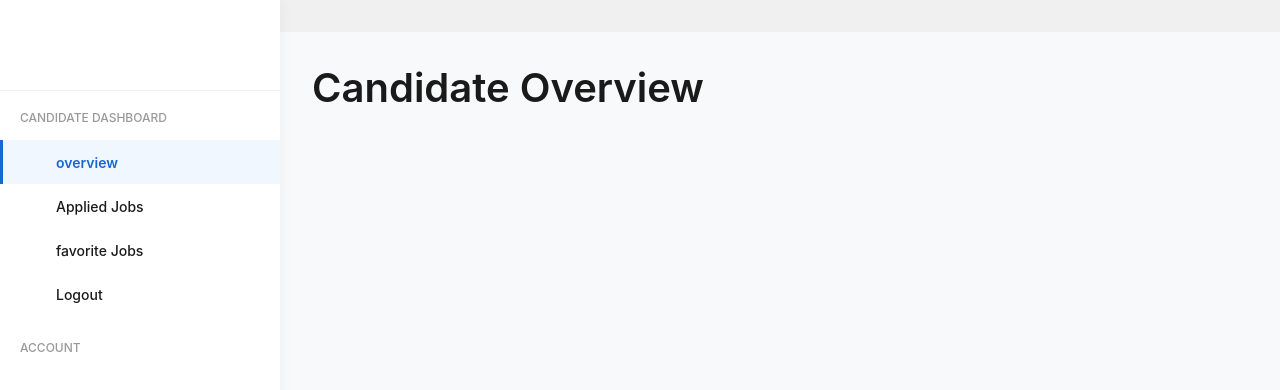
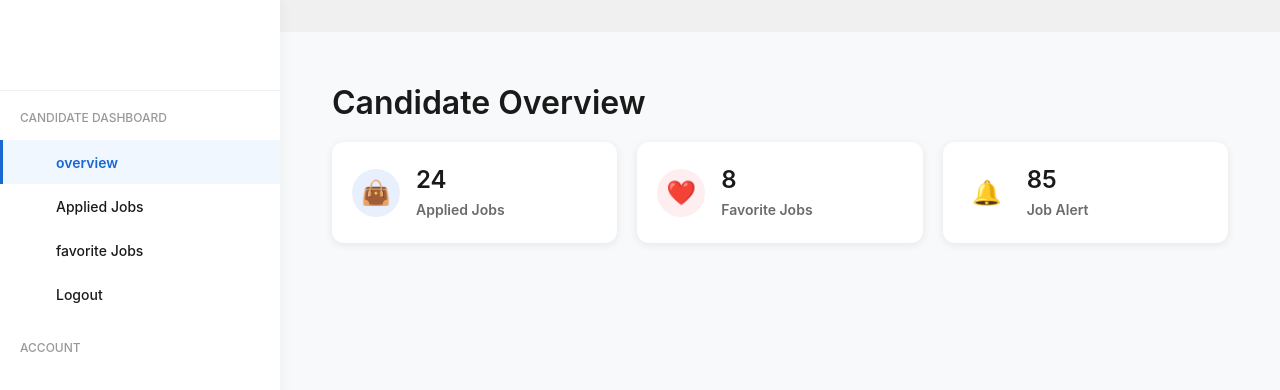
Before and after one commit to Mohamedmaged01/job-board, a Vue app in the folder front-end/job-board/: page /candidate in a window 1280 px wide. Shown: the top 390 px of the page. Built offline with nearby package versions, Linux system fonts and the light colour scheme; a small style sheet from the web is missing.

Commit message:
add get-current-user to auth store + handle api

```diff
--- /dev/null
+++ b/front-end/job-board/src/components/candidate/StatsCard.vue
@@ -0,0 +1,136 @@
+<template>
+  <div class="stats-card" :class="`stats-card--${type}`">
+    <div class="stats-card__icon">
+      <slot name="icon">
+        <!-- Default icon if none provided -->
+        <div class="default-icon">
+          {{ iconMap[type] }}
+        </div>
+      </slot>
+    </div>
+
+    <div class="stats-card__content">
+      <p class="stats-card__value">{{ value }}</p>
+      <h4 class="stats-card__title">{{ title }}</h4>
+      <p v-if="changePercentage !== null"
+         class="stats-card__change"
+         :class="{'positive': changePercentage >= 0, 'negative': changePercentage < 0}">
+        {{ Math.abs(changePercentage) }}% {{ changePercentage >= 0 ? '↑' : '↓' }}
+      </p>
+    </div>
+  </div>
+</template>
+
+<script setup>
+import { computed } from 'vue';
+
+const props = defineProps({
+  title: {
+    type: String,
+    required: true
+  },
+  value: {
+    type: [String, Number],
+    required: true
+  },
+  type: {
+    type: String,
+    default: 'default',
+    validator: (value) => ['default', 'applications', 'saved', 'interviews', 'profile'].includes(value)
+  },
+  changePercentage: {
+    type: Number,
+    default: null
+  }
+});
+
+const iconMap = {
+  default: '📊',
+  applications: '👜',
+  saved: '❤️',
+  interviews: '🗓️',
+  profile: '📝',
+  alert: '🔔',
+};
+</script>
+
+<style scoped>
+.stats-card {
+  display: flex;
+  align-items: center;
+  gap: 16px;
+  padding: 20px;
+  background: white;
+  border-radius: 12px;
+  box-shadow: 0 2px 8px rgba(0, 0, 0, 0.08);
+  transition: transform 0.2s ease, box-shadow 0.2s ease;
+}
+
+.stats-card:hover {
+  transform: translateY(-2px);
+  box-shadow: 0 4px 12px rgba(0, 0, 0, 0.12);
+}
+
+.stats-card__icon {
+  width: 48px;
+  height: 48px;
+  display: flex;
+  align-items: center;
+  justify-content: center;
+  border-radius: 50%;
+  font-size: 24px;
+}
+
+.stats-card--applications .stats-card__icon {
+  background-color: #E8F0FE;
+  color: #1967D2;
+}
+
+.stats-card--saved .stats-card__icon {
+  background-color: #FFEEF0;
+  color: #F94144;
+}
+
+.stats-card--interviews .stats-card__icon {
+  background-color: #E6F7EE;
+  color: #34A853;
+}
+
+.stats-card--profile .stats-card__icon {
+  background-color: #F5F0FF;
+  color: #673AB7;
+}
+
+.stats-card__content {
+  flex: 1;
+}
+
+.stats-card__title {
+  font-size: 14px;
+  color: #6B6B6B;
+  margin-bottom: 4px;
+}
+
+.stats-card__value {
+  font-size: 24px;
+  font-weight: 600;
+  color: #1A1A1A;
+  margin-bottom: 4px;
+}
+
+.stats-card__change {
+  font-size: 12px;
+}
+
+.stats-card__change.positive {
+  color: #34A853;
+}
+
+.stats-card__change.negative {
+  color: #EA4335;
+}
+
+.default-icon {
+  font-size: 24px;
+}
+</style>
--- a/front-end/job-board/src/views/candidate/CandidateOverview.vue
+++ b/front-end/job-board/src/views/candidate/CandidateOverview.vue
@@ -1,16 +1,63 @@
-<script scoped>
+<script setup>
+import StatsCard from "@/components/candidate/StatsCard.vue";
 </script>
+
 <template>
-  <div class="candidate-overview">
-    <div class="content">
+  <div class="content">
+    <h2>Candidate Overview</h2>
+    <div class="stats-container">
+      <div class="stats-grid">
+        <StatsCard
+          title="Applied Jobs"
+          value="24"
+          type="applications"
+        />
 
-      <h1>Candidate Overview</h1>
-      <!-- Add your content here -->
+        <StatsCard
+          title="Favorite Jobs"
+          value="8"
+          type="saved"
+        />
+
+        <StatsCard
+          title="Job Alert"
+          value="85"
+          type="alert"
+        />
+      </div>
     </div>
   </div>
 </template>
+
 <style scoped>
-.candidate-overview {
+.content {
+  padding: 20px;
+}
+
+.stats-container {
+  width: 100%;
+  margin-top: 20px;
+}
+
+.stats-grid {
   display: flex;
+  gap: 20px;
+  justify-content: space-between;
+}
+
+.stats-grid > * {
+  flex: 1;
+  min-width: 0; /* Prevents flex item overflow */
+}
+
+@media (max-width: 768px) {
+  .stats-grid {
+    flex-direction: column;
+    gap: 15px;
+  }
+
+  .stats-grid > * {
+    width: 100%;
+  }
 }
 </style>
--- a/front-end/job-board/vite.config.js
+++ b/front-end/job-board/vite.config.js
@@ -1,7 +1,13 @@
-import { defineConfig } from 'vite'
-import vue from '@vitejs/plugin-vue'
+// vite.config.js
+import { defineConfig } from "vite";
+import vue from "@vitejs/plugin-vue";
+import path from "path";
 
-// https://vite.dev/config/
 export default defineConfig({
   plugins: [vue()],
-})
+  resolve: {
+    alias: {
+      "@": path.resolve(__dirname, "src"),
+    },
+  },
+});
```
Also changed, not shown: front-end/job-board/src/services/api.js (added, +31 -0 lines), front-end/job-board/src/stores/authStore.js (added, +26 -0 lines), front-end/job-board/src/stores/applicationStore.js (added).
